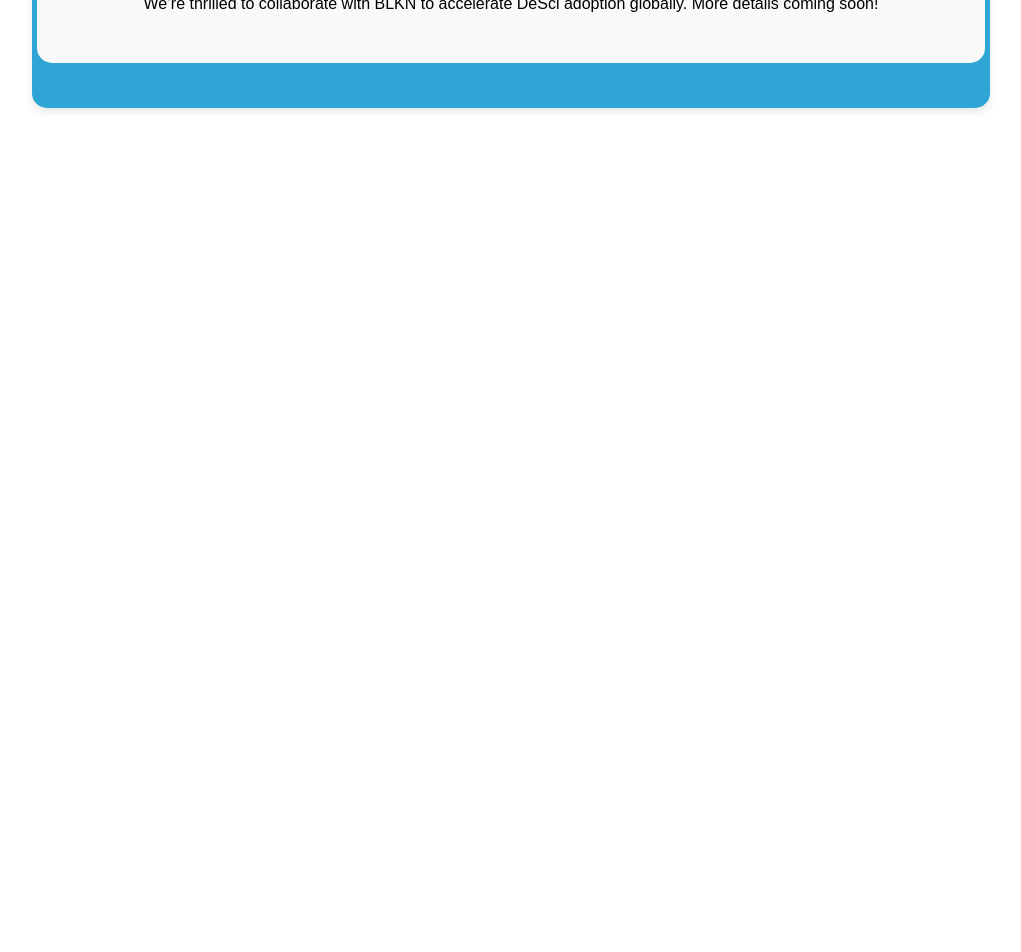
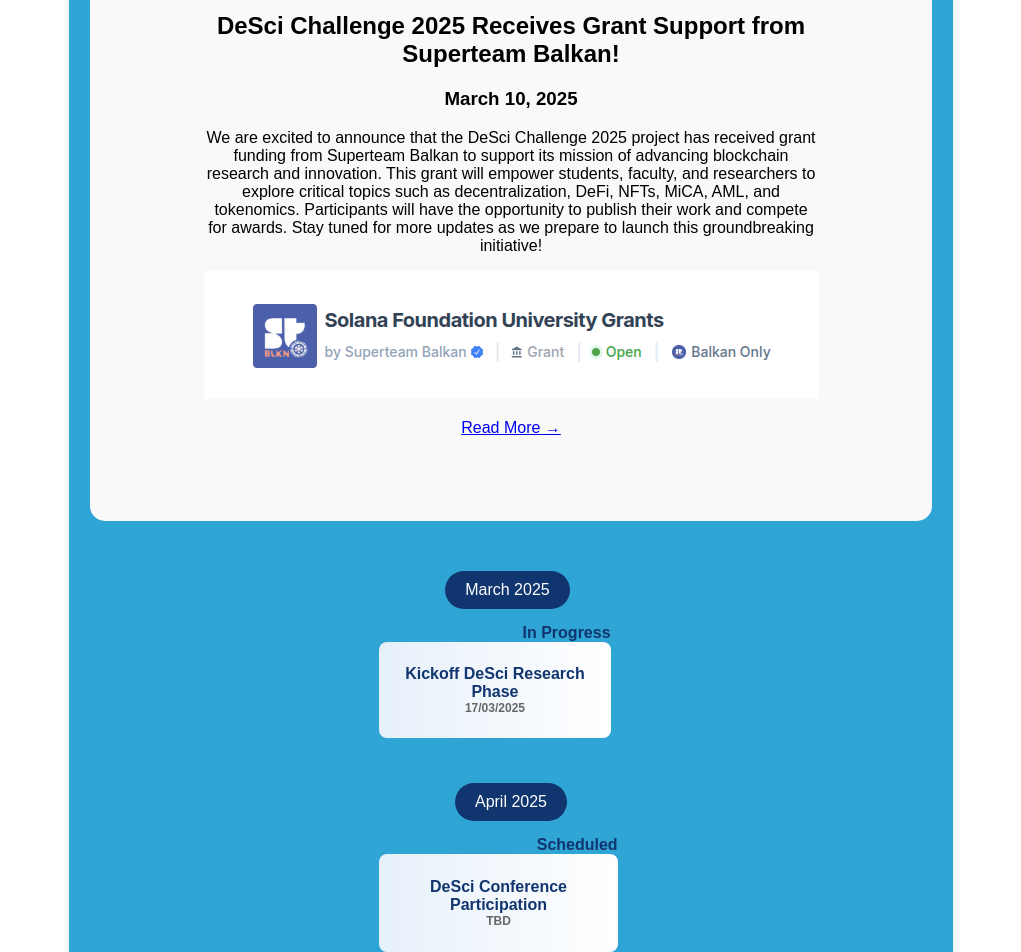
Before and after one commit to Superteam-DeSci-Hub/open-science, a React (Create React App) app: page /home in a window 1280 px wide. Shown: the part 940-1892 px from the top of the page, without its empty margins (129-1150 px from the left). Before the commit the page ends 1056 px from the top, so only its background shows below. Built offline with nearby package versions, Linux system fonts and the light colour scheme.

Commit message:
News and Timeline Commit

```diff
--- a/src/assets/images.js
+++ b/src/assets/images.js
@@ -1,7 +1,11 @@
 import logo from "./logo.jpg";
+import news1 from "./stgrant.png"
+import news2 from "./descihub.png"
 // import project1 from "./Nelutai.png";
 // import partner1 from "./LedgerLeopard.png";
 
 export const images = {
-  logo
+  logo,
+  news1,
+  news2
 };
--- a/src/components/News.js
+++ b/src/components/News.js
@@ -11,6 +11,18 @@
           <h2>{item.title}</h2>
           <h3>{item.date}</h3>
           <p>{item.content}</p>
+          {item.image && (
+            <img
+              src={item.image}
+              alt={item.title}
+              className="news-image"
+            />
+          )}
+          {item.link && (
+            <p><a href={item.link} target="_blank" rel="noopener noreferrer" className="news-link">
+              Read More →
+            </a></p>
+          )}
         </div>
       ))}
     </div>
--- /dev/null
+++ b/src/components/TimeLine.js
@@ -0,0 +1,27 @@
+import React from "react";
+import { timelineData } from "../data/timeLineData";
+import "../styles/timeline.css";
+
+const Timeline = () => {
+  return (
+    <div className="timeline-container">
+      {timelineData.map((period, index) => (
+        <div key={index} className="timeline-period">
+          <div className="timeline-month">{period.month}</div>
+          {period.events.map((event, idx) => (
+            <div key={idx} className="timeline-event">
+              <div className="timeline-status">{event.status}
+              <div className="timeline-details">
+                <div className="timeline-title">{event.title}</div>
+                <div className="timeline-date">{event.date}</div>
+                </div>
+              </div>
+            </div>
+          ))}
+        </div>
+      ))}
+    </div>
+  );
+};
+
+export default Timeline;
--- a/src/data/newsData.js
+++ b/src/data/newsData.js
@@ -1,21 +1,21 @@
 // src/components/News/newsData.js
+import { images } from "../assets/images";
 
 const newsData = [
-    {
-      title: "Launch of Our DeSci Platform",
-      date: "March 16, 2025",
-      content: "We are excited to announce the official launch of our decentralized science (DeSci) platform. Join us in reshaping the scientific community!"
-    },
-    {
-      title: "Upcoming Event: Open Science Webinar",
-      date: "March 30, 2025",
-      content: "Mark your calendar! We're hosting a webinar on Open Science initiatives and how blockchain can help ensure transparency."
-    },
-    {
-      title: "Collaboration with BLKN",
-      date: "April 5, 2025",
-      content: "We’re thrilled to collaborate with BLKN to accelerate DeSci adoption globally. More details coming soon!"
+  {
+    title: "Superteam DeSci Challenge Platform is Live!",
+    date: "March 17, 2025",
+    content: "We are excited to announce the launch of the Superteam DeSci Challenge platform! The platform is now live and will continue to expand gradually as we roll out planned activities. Our goal is to create a dynamic space for students, faculty, and researchers to explore blockchain-related topics, publish their work, and engage with the global Web3 community.",
+    image: images.news2,
+    link: "https://earn.superteam.fun/grants/balkan-university-grants/"
+  },
+  {
+    title: "DeSci Challenge 2025 Receives Grant Support from Superteam Balkan!",
+    date: "March 10, 2025",
+    content: "We are excited to announce that the DeSci Challenge 2025 project has received grant funding from Superteam Balkan to support its mission of advancing blockchain research and innovation. This grant will empower students, faculty, and researchers to explore critical topics such as decentralization, DeFi, NFTs, MiCA, AML, and tokenomics. Participants will have the opportunity to publish their work and compete for awards. Stay tuned for more updates as we prepare to launch this groundbreaking initiative!",
+    image: images.news1,
+    link: "https://earn.superteam.fun/grants/balkan-university-grants/"
     }
-  ];
+];
 
   export default newsData;
--- /dev/null
+++ b/src/data/timeLineData.js
@@ -0,0 +1,22 @@
+export const timelineData = [
+    {
+      month: "March 2025",
+      events: [
+        {
+          title: "Kickoff DeSci Research Phase",
+          date: "17/03/2025",
+          status: "In Progress",
+        },
+      ],
+    },
+    {
+      month: "April 2025",
+      events: [
+        {
+          title: "DeSci Conference Participation",
+          date: "TBD",
+          status: "Scheduled",
+        },
+      ],
+    },
+  ];
--- a/src/pages/Home.js
+++ b/src/pages/Home.js
@@ -1,13 +1,15 @@
 import React from "react";
 import "../styles/home.css";
 import News from '../components/News';
+import Timeline from "../components/TimeLine";
 
 const Home = () => {
   return (
     <div className="home-container">
       <h1>Welcome to DeSci Hub</h1>
       <h2>Stay updated with the latest news and upcoming events.</h2>
-      <News />
+        <News />
+        <Timeline />
     </div>
   );
 };
--- a/src/styles/home.css
+++ b/src/styles/home.css
@@ -14,10 +14,10 @@
   .home-container {
     display: flex;
     font-family: 'Montserrat', sans-serif;
-    width: 75%; /* Takes 90% of the screen width */
+    width: 60%; /* Takes 90% of the screen width */
     max-width: 1200px; /* Maximum width for large screens */
     margin: 0 auto; /* Centers the container */
-    padding: 5px; /* Adds some spacing inside */
+    padding: 5%; /* Adds some spacing inside */
     border-radius: 15px; /* Smooth rounded corners */
     box-shadow: 0 4px 8px rgba(0, 0, 0, 0.1); /* Subtle shadow */
     margin-top: 18%;
@@ -27,5 +27,6 @@
     align-items: center; /* Centers vertically */
     text-align: center; /* Centers text inside */
     gap: 10px;
-    padding-top: 20px; /* Adds space from the top */
+    padding-top: 10px; /* Adds space from the top */
+    padding-bottom: 20px;
 }
--- a/src/styles/news.css
+++ b/src/styles/news.css
@@ -1,10 +1,16 @@
 .news-container {
-    margin: 40px 0;
-    padding: 20px;
+    padding: 15%;
+    padding-top: 3%;
+    padding-bottom: 3%;
     background-color: #f9f9f9;
     border-radius: 15px;
   }
 
-  .news-item {
-    margin-bottom: 30px;
-  }
+.news-item {
+  margin-bottom: 10%;
+ }
+
+.news-image {
+  max-height: 150px;
+  width: auto; /* Keeps the aspect ratio */
+}
--- /dev/null
+++ b/src/styles/timeline.css
@@ -0,0 +1,53 @@
+.timeline-container {
+    display: flex;
+    flex-direction: column;
+    align-items: flex-start;
+    padding: 40px;
+    position: relative;
+  }
+
+  .timeline-period {
+    margin-bottom: 30px;
+    position: relative;
+  }
+
+  .timeline-month {
+    background-color: #11356f;
+    color: white;
+    padding: 10px 20px;
+    border-radius: 25px;
+    margin-bottom: 15px;
+    display: inline-block;
+  }
+
+  .timeline-event {
+    display: flex;
+    align-items: center;
+    margin-bottom: 15px;
+    position: relative;
+  }
+
+  .timeline-status {
+    width: 100%;
+    color: #11356f;
+    text-align: right;
+    margin-right: 25px;
+    font-weight: bold;
+  }
+
+  .timeline-details {
+    background: linear-gradient(to right, #e6f0fa, #ffffff);
+    padding: 10%;
+    border-radius: 8px;
+  }
+
+  .timeline-title {
+    font-weight: bold;
+    text-align: center;
+  }
+
+  .timeline-date {
+    font-size: 12px;
+    color: #666;
+    text-align: center;
+  }
```
Also changed, not shown: src/assets/descihub.png (added), src/assets/stgrant.png (added).
